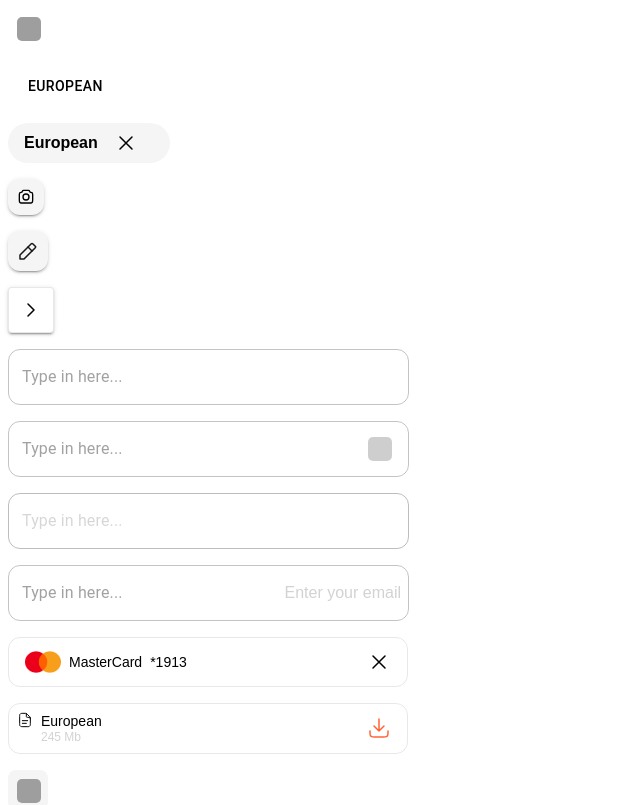
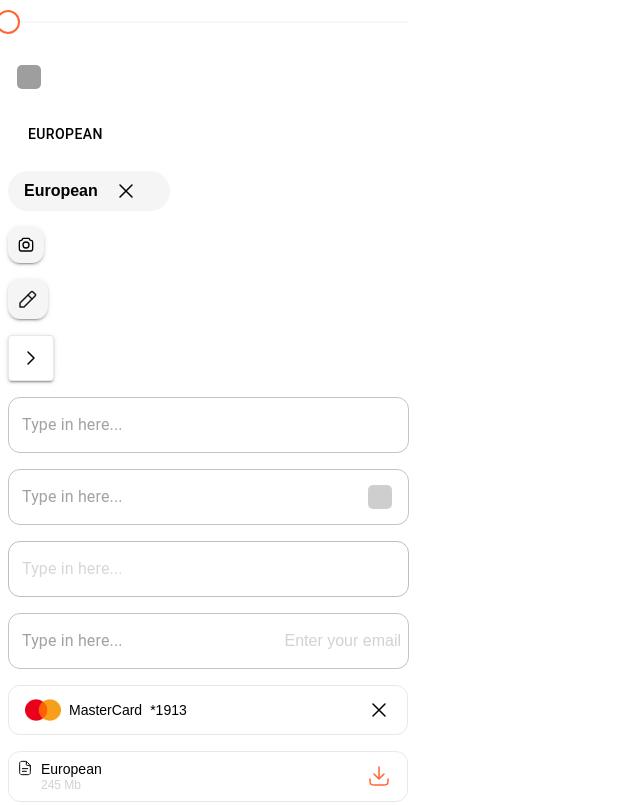
Before and after one commit to people-eat/web-app, a Next.js app: page / in a window 1280 px wide. Shown: the top 805 px of the page, without its empty margins (0-640 px from the left). Built offline with nearby package versions, Linux system fonts and the light colour scheme; grey boxes are pictures that could not be loaded.

Commit message:
PeopleEatSlider

```diff
--- /dev/null
+++ b/src/components/standard/slider/PeopleEatSlider.tsx
@@ -0,0 +1,60 @@
+import { Slider, styled } from '@mui/material';
+import { ChangeEvent, useState, type ReactElement } from 'react';
+
+const PrettoSlider = styled(Slider)({
+    color: 'rgba(255, 100, 51, 1)',
+    height: 2,
+    '& .MuiSlider-track': {
+        border: 'none',
+    },
+    '& .MuiSlider-thumb': {
+        height: 24,
+        width: 24,
+        backgroundColor: '#fff',
+        border: '2px solid rgba(255, 100, 51, 1)',
+        '&:focus, &:hover, &.Mui-active, &.Mui-focusVisible': {
+            boxShadow: 'inherit',
+        },
+        '&:before': {
+            display: 'none',
+        },
+    },
+    '& .MuiSlider-valueLabel': {
+        lineHeight: 1.2,
+        fontSize: 12,
+        background: 'unset',
+        padding: 0,
+        width: 32,
+        height: 32,
+        borderRadius: '50% 50% 50% 0',
+        backgroundColor: 'rgba(255, 100, 51, 1)',
+        transformOrigin: 'bottom left',
+        transform: 'translate(50%, -100%) rotate(-45deg) scale(0)',
+        '&:before': { display: 'none' },
+        '&.MuiSlider-valueLabelOpen': {
+            transform: 'translate(50%, -100%) rotate(-45deg) scale(1)',
+        },
+        '& > *': {
+            transform: 'rotate(45deg)',
+        },
+    },
+    '& .MuiSlider-rail': {
+        color: 'rgba(31, 31, 31, 0.05)',
+        opacity: 0.5,
+        height: 2,
+    },
+});
+
+export default function PeopleEatSlider(): ReactElement {
+    const [_sliderProgress, setSliderProgress] = useState('0');
+
+    function handleOnChange(event: ChangeEvent<HTMLInputElement>): void {
+        setSliderProgress(event.target.value);
+    }
+
+    return (
+        <div>
+            <PrettoSlider onChange={(event): void => handleOnChange(event)} />
+        </div>
+    );
+}
--- a/src/pages/index.tsx
+++ b/src/pages/index.tsx
@@ -1,5 +1,6 @@
 import { type NextPage } from 'next';
 import Head from 'next/head';
+import PeopleEatSlider from '~/components/standard/slider/PeopleEatSlider';
 import PeopleEatCameraButton from '../components/standard/changePhotoButton/PeopleEatCameraButton';
 import PeopleEatCheckbox from '../components/standard/checkbox/PeopleEatCheckbox';
 import PeopleEatChoice from '../components/standard/choice/PeopleEatChoice';
@@ -24,6 +25,7 @@ const HomePage: NextPage = () => {
                 <link rel="icon" href="/favicon.ico" />
             </Head>
             <main className="max-w-[401px] flex flex-col gap-4">
+                <PeopleEatSlider />
                 <PeopleEatHideButton
                     onClick={(): void => {
                         'click';
```
